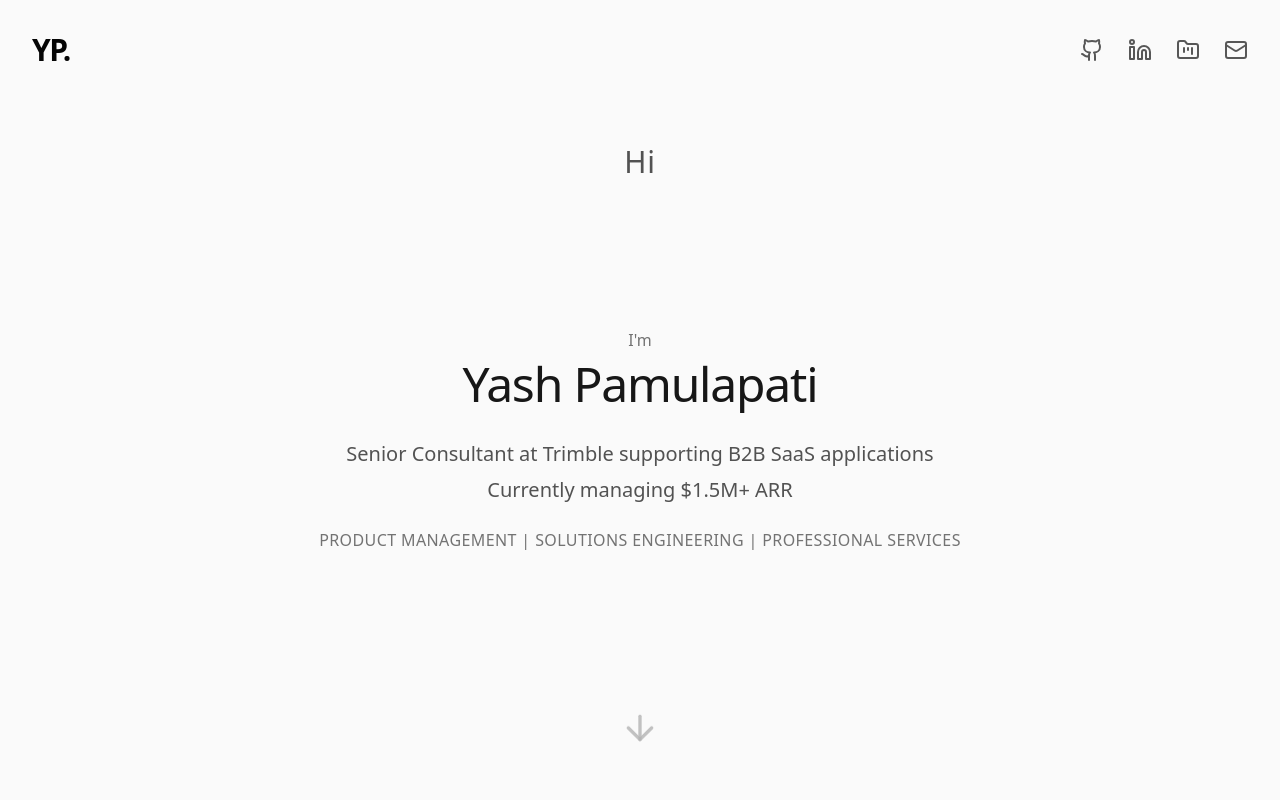
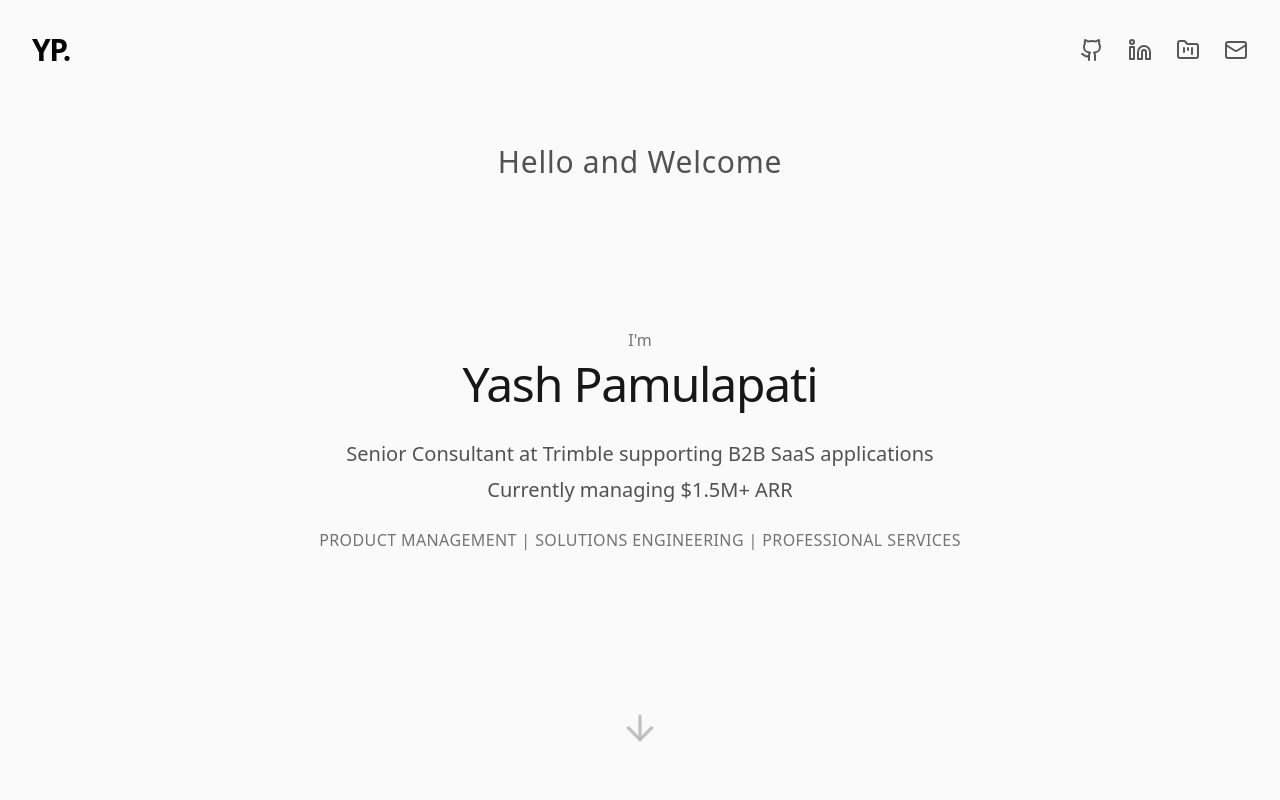
Before and after one commit to yashpamulapati/Bio, a React (Vite) app: page / in a window 1280 px wide. Shown: the top 800 px of the page. Built offline with nearby package versions, Linux system fonts and the light colour scheme.

Commit message:
feat: Update hero greeting text
Change the greeting from "Hi" to "Hello and Welcome" for a more engaging introduction on the hero section.

```diff
--- a/components/Hero.tsx
+++ b/components/Hero.tsx
@@ -22,7 +22,7 @@ const Hero: React.FC = () => {
       {/* Greeting - Positioned at the top */}
       <div className="absolute top-28 md:top-36 w-full text-center z-10">
         <span className="text-2xl md:text-3xl text-neutral-600 font-light tracking-wide">
-          Hi
+          Hello and Welcome
         </span>
       </div>
 
```
